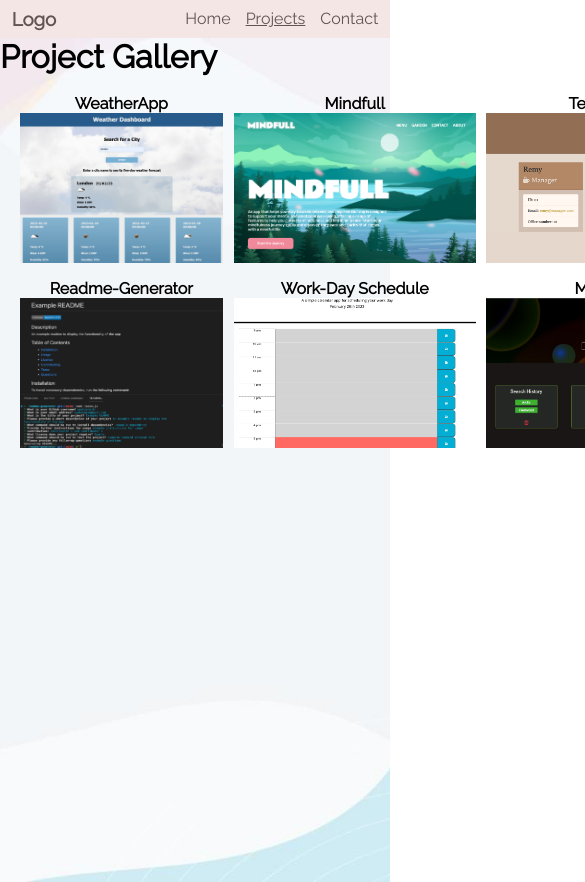
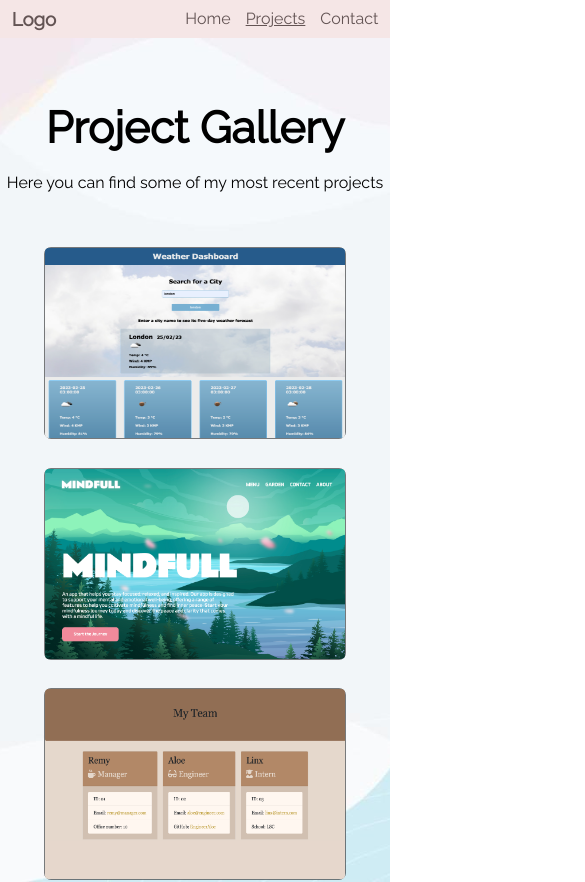
Before and after one commit to ayahxsheikh/my-portfolio, a React (Create React App) app: page /project-gallery in a window 390 px wide. Shown: the top 882 px of the page, 585 px wide, since content can reach past the window. Built offline with nearby package versions, Linux system fonts and the light colour scheme.

Commit message:
styling projects page, media queries

```diff
--- a/src/components/Project.js
+++ b/src/components/Project.js
@@ -1,13 +1,14 @@
-// import musixTube from '../images/musixTube.png'
 
 function Project(props){
 
-    // const {title, deployed, github, image} = props.projectData;
     return (
         <>
             <div className="project-card">
-                <h4>{props.title}</h4>
                 <img className="proj-img" src={props.image} alt="title"/>
+                <div className="view-more">
+                    {/* <h4 className="p-title">{props.title}</h4> */}
+                {/* <button className="btn">View More</button> */}
+                </div>
             </div>
 
         </>
--- a/src/pages/PGallery.js
+++ b/src/pages/PGallery.js
@@ -7,9 +7,10 @@ function PGallery(){
 
     return(
 
-        <div className="projectBg">
+        <div className="projectContainer projectBg">
 
-        <h1>Project Gallery</h1>
+        <h1 className="proj-title">Project Gallery</h1>
+        <p className="p">Here you can find some of my most recent projects</p>
 
        <section className="project-grid">
        {pData.map((project, index) => (
@@ -19,18 +20,6 @@ function PGallery(){
         image={project.image}
         />
         ))}
-
-        {/* <div className="project-card">
-            <h4>Title</h4>
-        </div>
-
-        <div className="project-card">
-            <h4>Title</h4>
-        </div>
-
-        <div className="project-card">
-            <h4>Title</h4>
-        </div> */}
        </section>
        </div>
 
--- a/src/projects.json
+++ b/src/projects.json
@@ -1,39 +1,51 @@
 [
     {
         "title": "WeatherApp",
-        "deployed": "https://zaitken1.github.io/music-app/",
-        "githib": "https://github.com/zaitken1/music-app",
-        "image": "assets/weatherApp.png"
+        "deployed": "https://ayahxsheikh.github.io/weather-app/",
+        "githib": "https://github.com/ayahxsheikh/weather-app",
+        "image": "assets/weatherApp.png",
+        "description": "an app used to display current forecast of any city and its future forecast for the next 5 days",
+        "tools": "API, jQuery, HTML, CSS, Moment"
     },
     {
         "title": "Mindfull",
-        "deployed": "https://zaitken1.github.io/music-app/",
-        "githib": "https://github.com/zaitken1/music-app",
-        "image": "assets/mindfull.png"
+        "deployed": "https://mindfulmindful.netlify.app/",
+        "githib": "https://github.com/ayahxsheikh/MindfullnessApp",
+        "image": "assets/mindfull.png",
+        "description": "mobile-design app focusing on productivity and personal growth for a healthy and stress-free lifestyle",
+        "tools": "Reactjs, CSS, NPM, FontAwesome"
     },
     {
         "title": "Team-Profile",
-        "deployed": "https://zaitken1.github.io/music-app/",
-        "githib": "https://github.com/zaitken1/music-app",
-        "image": "assets/myteam.png"
+        "deployed": "",
+        "githib": "https://github.com/ayahxsheikh/Team-Profile-Generator",
+        "image": "assets/myteam.png",
+        "description": "using node.js this application creates a team of employees with a manager using the command line",
+        "tools": "Node.js, CSS"
     },
     {
         "title": "Readme-Generator",
-        "deployed": "https://zaitken1.github.io/music-app/",
-        "githib": "https://github.com/zaitken1/music-app",
-        "image": "assets/readme-gen.png"
+        "deployed": "https://drive.google.com/file/d/1qCjseXSa9IBvpBok3J_fpcBB4nAv5JC-/view",
+        "githib": "https://github.com/ayahxsheikh/readme-generator",
+        "image": "assets/readme-gen.png",
+        "description": "This command line application uses node.js to efficiently create a README.md file",
+        "tools": "Node.js, JavaScript"
     },
     {
         "title": "Work-Day Schedule",
-        "deployed": "https://zaitken1.github.io/music-app/",
-        "githib": "https://github.com/zaitken1/music-app",
-        "image": "assets/calendar-app.png"
+        "deployed": "https://ayahxsheikh.github.io/work-schedule-app/",
+        "githib": "https://github.com/ayahxsheikh/work-schedule-app",
+        "image": "assets/calendar-app.png",
+        "description": "A simple application that allows users to save events/appoointments each hour in their work-day",
+        "tools": "jQuery, HTML, CSS, Moment"
     },
     {
         "title": "MusiXTube",
         "deployed": "https://zaitken1.github.io/music-app/",
         "githib": "https://github.com/zaitken1/music-app",
-        "image": "assets/musixTube.png"
+        "image": "assets/musixTube.png",
+        "description": "This app allows music lovers to search for artist and play their favourite songs using YouTube API",
+        "tools": "API, jQuery, HTML, CSS, JavaScript"
     }
 
 ]
--- a/src/styles/project.css
+++ b/src/styles/project.css
@@ -1,4 +1,7 @@
 /* Project Gallery Styles */
+.projectContainer {
+  text-align: center;
+}
 
 .projectBg{
     background-image: url("/public/assets/bgImg.png");
@@ -10,30 +13,82 @@
     width: 100vw;
     }
 
+.proj-title {
+  font-size: 44px;
+  text-align: center;
+  padding-top: 2.5rem;
+  padding-bottom: .5rem;
+}
 
-  section {
+.project-grid {
     display: grid;
     grid-template-columns: 1fr 1fr 1fr;
-    grid-template-rows: 1fr;
-    gap: 3%;
-    row-gap: 1rem;
+    grid-template-rows: 1fr 1fr;
+    gap: 6% 2%;
+    padding: 3.7%;
+    margin: 1rem auto;
     text-align: center;
-  }
-
-  section {
-    padding: 5%;
+    max-width: fit-content;
   }
 
   .project-card {
     display: flex;
     flex-direction: column;
-    /* background-image: url("../images/weatherApp.jpg");
-    background-repeat: no-repeat;
-    background-size: cover;
-    height:10rem; */
+    justify-content:end;
+    /* padding-bottom: 1rem;
+    background-color: #01030531; */
+    border: 1px solid #3b3d3ead;
+    border-radius: 7px;
   }
 
   .proj-img{
-    /* max-width: 300px; */
-    height: 150px;
+    height: 190px;
+    width: 300px;
+    border-radius: 4px;
   }
+
+  /* .view-more {
+    background-color: #dfe9f2bc;
+    border-radius: 7px;
+    padding: 3% 0;
+  }
+    .p-title{
+      font-weight: 500px;
+      padding-bottom: 3%;
+    }
+
+    .btn {
+      padding: 2% 5%;
+      border-radius: 7px;
+      border: 1px solid #fffbfb;
+      background-color: #ffffff;
+
+    } */
+
+
+    @media only screen and (max-width: 576px) {
+
+      .projectBg{
+        height: 210vh;
+        width: 100vw;
+        }
+
+        .proj-title {
+          font-size: 44px;
+          text-align: center;
+          padding-top: 4rem;
+          padding-bottom: 1.3rem;
+        }
+
+        .p{
+          padding-bottom: 2rem;
+        }
+
+      .project-grid {
+        display: grid;
+        grid-template-columns: 1fr;
+        grid-template-rows: 1fr;
+        margin: .5rem auto;
+        row-gap: 2.5%;
+      }
+    }
```
